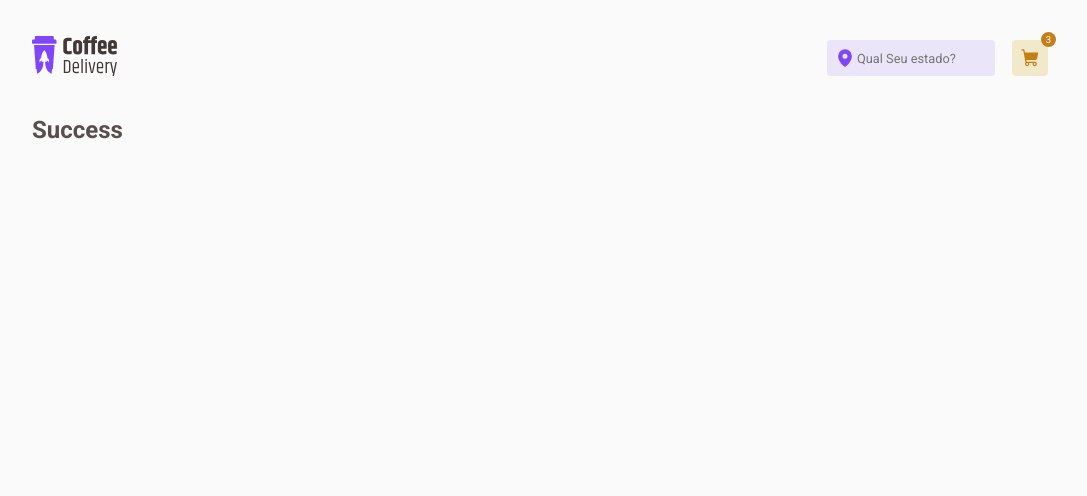
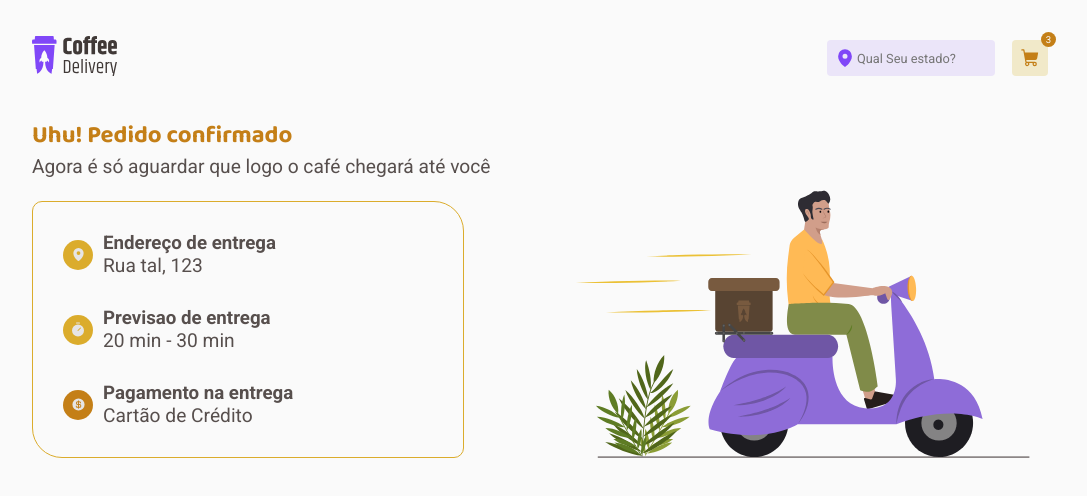
Before and after one commit to marialuisa214/coffeDelivery, a React (Vite) app: page /checkout/success in a window 1280 px wide. Shown: the top 496 px of the page, without its empty margins (96-1183 px from the left). Built offline with nearby package versions, Linux system fonts and the light colour scheme.

Commit message:
:nail_care: feat: página Confirmação de Entrega

```diff
--- a/src/pages/Success/index.tsx
+++ b/src/pages/Success/index.tsx
@@ -1,5 +1,48 @@
+import { CurrencyDollar, MapPin, Timer } from '@phosphor-icons/react'
+import successDelivery from '../../assets/successDelivery.svg'
+import { ContainerGrid, ContainerInfo, Context, InfoDiv, InfoIcons } from './styles'
+import { useTheme } from 'styled-components';
+
 export function Success() {
+    const theme = useTheme();
     return (
-        <h2>Success</h2>
+        <Context>
+            <h2>Uhu! Pedido confirmado</h2>
+            <p>Agora é só aguardar que logo o café chegará até você</p>
+            <ContainerGrid>
+                <ContainerInfo>
+                    <InfoDiv>
+                        <InfoIcons statusColor='yellow'>
+                            <MapPin size={15} color={theme['white-400']} weight='fill'/>
+                        </InfoIcons>
+                        <div>
+                            <h3>Endereço de entrega</h3>
+                            <p>Rua tal, 123</p>
+                        </div>
+                    </InfoDiv>
+                    <InfoDiv>
+                        <InfoIcons statusColor='yellow'>
+                            <Timer color={theme['white-400']} weight='fill'/>
+                        </InfoIcons>
+                        <div>
+                            <h3>Previsao de entrega</h3>
+                            <p>20 min - 30 min</p>
+                        </div>
+                    </InfoDiv>
+                    <InfoDiv >
+                        <InfoIcons statusColor='yellowDark'>
+                            <CurrencyDollar size={15}  color={theme['white-400']} weight='fill'/>
+                        </InfoIcons>
+                        <div>
+                            <h3>Pagamento na entrega</h3>
+                            <p>Cartão de Crédito</p>
+                        </div>
+                    </InfoDiv>
+                </ContainerInfo>
+                <img src={successDelivery} alt="" />
+
+
+            </ContainerGrid>
+        </Context>
     )
 }
--- a/src/pages/Success/styles.ts
+++ b/src/pages/Success/styles.ts
@@ -0,0 +1,70 @@
+import styled from "styled-components";
+
+export const Context = styled.div`
+display: flex;
+flex-direction: column;
+
+
+h2 {
+    font-size: 1.5rem;
+    color: ${(props) => props.theme['yellow-800']};
+    font-family: 'Baloo 2', sans-serif;
+
+}
+p {
+    color: ${(props) => props.theme['gray-500']};
+    font-family: 'Roboto', sans-serif;
+    font-size: 1.2rem;
+    margin-top: 0;
+}
+`
+export const ContainerGrid = styled.div`
+  display: grid;
+  grid-template-columns: 1fr 1fr;
+  gap: 100px;
+  align-items: center;
+  justify-content: center;
+`
+
+export const ContainerInfo = styled.div`
+  display: flex;
+  flex-direction: column;
+  justify-content: center;
+
+  gap: 30px;
+  padding: 30px;
+  margin-top: 10px;
+  border: solid 1px red;
+  border-radius: 10px 30px 10px 30px;
+  border-color: ${(props) => props.theme['yellow-500']};
+`
+
+const STATUS_COLOR = {
+    purple: 'purple-500',
+    yellow: 'yellow-500',
+    yellowDark: 'yellow-800'
+
+} as const
+  interface StatusProps {
+    statusColor: keyof typeof STATUS_COLOR // todas as chaves do objeto COLOR
+  }
+
+export const InfoDiv = styled.div`
+  display: flex;
+  flex-direction: row;
+  align-items: center;
+  gap: 10px;
+
+
+
+`
+export const InfoIcons = styled.div<StatusProps>`
+    display: flex;
+    justify-content: center;
+    align-items: center;
+    width: 30px;
+    height: 30px;
+    border-radius: 50%;
+    background-color: ${(props) =>
+props.theme[STATUS_COLOR[props.statusColor]]};
+`
```
Also changed, not shown: src/assets/successDelivery.svg (added).
